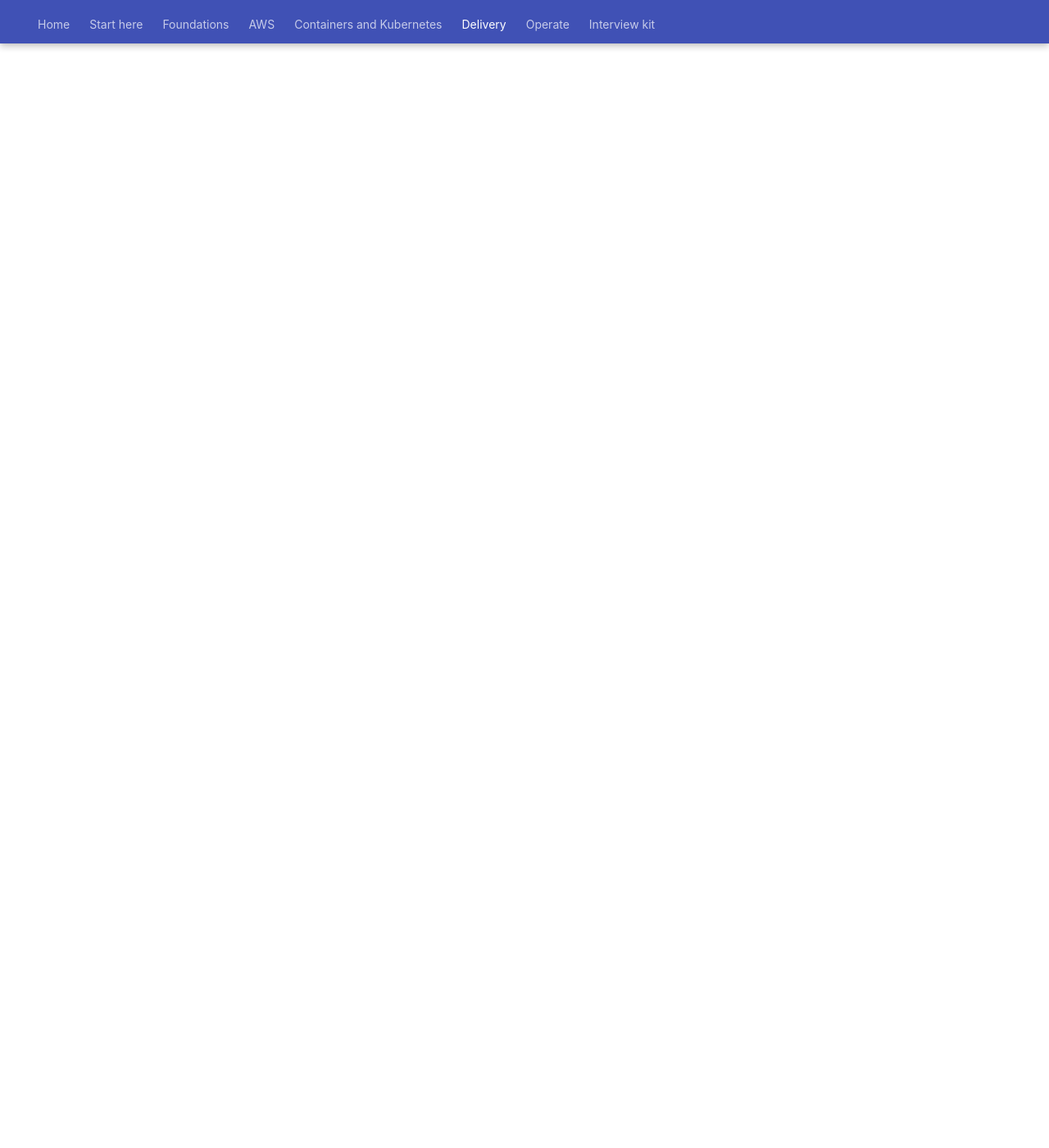
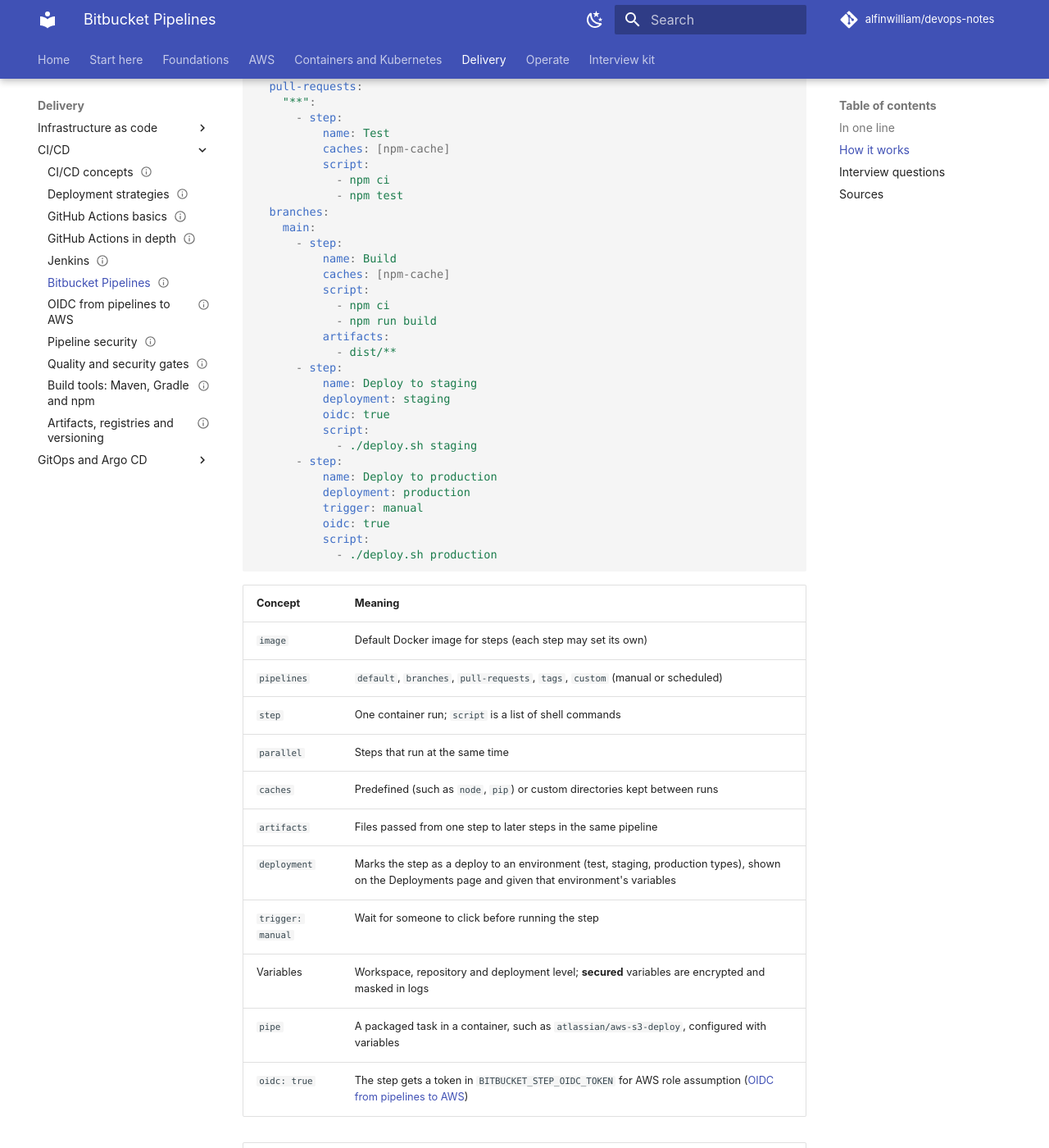
Before and after one commit to alfinwilliam/devops-notes, an MkDocs documentation site: the page built from docs/cicd/bitbucket-pipelines.md, in a window 1280 px wide and 1400 px high, scrolled down 1347 px. Shown: the whole window at 82% size. Built offline with MkDocs 1.6.1 and Material for MkDocs 9.7.7, drawn with Linux system fonts in a browser that asks for light colours; comment, search, counter and statistics services are not loaded; some of the changed text lies outside the part shown.

Commit message:
cicd: add "Bitbucket Pipelines"
Co-Authored-By: Claude Opus 5.5 <noreply@anthropic.com>

````diff
--- a/docs/cicd/bitbucket-pipelines.md
+++ b/docs/cicd/bitbucket-pipelines.md
@@ -1,20 +1,157 @@
 ---
 title: "Bitbucket Pipelines"
-status: stub
+status: draft
 form: short
 commands: docs
 ---
 
 # Bitbucket Pipelines
 
-> **Status: not written yet.** This page is a placeholder that lists what it will cover.
+> **Status: AI draft, 2026-11-16.** Not yet verified by me. Written from the Bitbucket Cloud documentation; nothing was run.
 
-## Planned coverage
+## In one line
 
-- bitbucket-pipelines.yml anatomy: image, pipelines, branches, steps, script
-- Caches and artifacts
-- Deployments and environments
-- Variables: repository, deployment, secured
-- Pipes
-- OIDC to AWS
-- A small comparison table with GitHub Actions
+Bitbucket Pipelines is the CI/CD built into Bitbucket Cloud: `bitbucket-pipelines.yml` defines pipelines per branch, pull request, tag or manual trigger, each step runs in a fresh container, and deployments, caches, artifacts, pipes and `oidc: true` cover environments, speed, reuse and keyless AWS access.
+
+## How it works
+
+```mermaid
+flowchart TD
+    E["Push, pull request, tag,<br/>schedule or manual run"] --> P["bitbucket-pipelines.yml:<br/>pick the matching pipeline"]
+    P --> S1["Step 1 in a fresh container:<br/>script, caches"]
+    S1 -->|"artifacts"| S2["Step 2: deployment: staging"]
+    S2 --> S3["Step 3: deployment: production,<br/>trigger: manual"]
+```
+
+```yaml
+image: node:22
+
+definitions:
+  caches:
+    npm-cache: ~/.npm
+
+pipelines:
+  pull-requests:
+    "**":
+      - step:
+          name: Test
+          caches: [npm-cache]
+          script:
+            - npm ci
+            - npm test
+  branches:
+    main:
+      - step:
+          name: Build
+          caches: [npm-cache]
+          script:
+            - npm ci
+            - npm run build
+          artifacts:
+            - dist/**
+      - step:
+          name: Deploy to staging
+          deployment: staging
+          oidc: true
+          script:
+            - ./deploy.sh staging
+      - step:
+          name: Deploy to production
+          deployment: production
+          trigger: manual
+          oidc: true
+          script:
+            - ./deploy.sh production
+```
+
+| Concept | Meaning |
+|---|---|
+| `image` | Default Docker image for steps (each step may set its own) |
+| `pipelines` | `default`, `branches`, `pull-requests`, `tags`, `custom` (manual or scheduled) |
+| `step` | One container run; `script` is a list of shell commands |
+| `parallel` | Steps that run at the same time |
+| `caches` | Predefined (such as `node`, `pip`) or custom directories kept between runs |
+| `artifacts` | Files passed from one step to later steps in the same pipeline |
+| `deployment` | Marks the step as a deploy to an environment (test, staging, production types), shown on the Deployments page and given that environment's variables |
+| `trigger: manual` | Wait for someone to click before running the step |
+| Variables | Workspace, repository and deployment level; **secured** variables are encrypted and masked in logs |
+| `pipe` | A packaged task in a container, such as `atlassian/aws-s3-deploy`, configured with variables |
+| `oidc: true` | The step gets a token in `BITBUCKET_STEP_OIDC_TOKEN` for AWS role assumption ([OIDC from pipelines to AWS](oidc-to-aws.md)) |
+
+| | Bitbucket Pipelines | GitHub Actions |
+|---|---|---|
+| File | One `bitbucket-pipelines.yml` | Many files in `.github/workflows/` |
+| Unit of work | Step = one container | Job = one runner with steps |
+| Reuse | Pipes, YAML anchors, shared pipeline configurations | Actions, reusable workflows ([GitHub Actions in depth](github-actions-in-depth.md)) |
+| Environments | Deployments with variables, permissions and manual triggers | Environments with protection rules |
+| Keyless AWS | `oidc: true` | `id-token: write` |
+| Self-hosted | Runners | Self-hosted runners |
+
+## Interview questions
+
+**1. Describe the structure of `bitbucket-pipelines.yml`.**
+
+<details markdown="1">
+<summary>Answer</summary>
+
+- An optional default `image`, `definitions` (caches, services, YAML anchors), and `pipelines`.
+- Pipelines by trigger: `default`, `branches`, `pull-requests`, `tags`, `custom`.
+- Each contains steps with a `script`, optional caches, artifacts, deployment and trigger.
+
+</details>
+
+**2. What is the difference between caches and artifacts?**
+
+<details markdown="1">
+<summary>Answer</summary>
+
+- Caches keep dependency directories between pipeline runs to save download time; not guaranteed.
+- Artifacts pass build outputs from one step to later steps of the same run.
+- Never rely on a cache for correctness.
+
+</details>
+
+**3. How do deployments and variables work together?**
+
+<details markdown="1">
+<summary>Answer</summary>
+
+- A step with `deployment: production` is tracked on the Deployments page and receives that environment's variables.
+- Secured variables are encrypted and masked.
+- Combined with `trigger: manual` and branch permissions, this gates production.
+
+</details>
+
+**4. How do you deploy to AWS from Bitbucket without stored keys?**
+
+<details markdown="1">
+<summary>Answer</summary>
+
+- Register the workspace's OIDC provider in IAM and create a role trusting it.
+- Pin the trust policy's `sub` to the repository UUID and, for production, the deployment environment UUID.
+- Add `oidc: true` to the step and give the token to the AWS CLI or SDK through `AWS_WEB_IDENTITY_TOKEN_FILE` and `AWS_ROLE_ARN`.
+
+</details>
+
+**5. What is a pipe?**
+
+<details markdown="1">
+<summary>Answer</summary>
+
+- A reusable, containerised task called with `pipe:` and configured with variables.
+- Examples: deploying to S3, notifying Slack, scanning.
+- Pin the pipe's version, as with any third-party action.
+
+</details>
+
+## Sources
+
+- [Bitbucket Cloud: pipelines configuration reference](https://support.atlassian.com/bitbucket-cloud/docs/bitbucket-pipelines-configuration-reference/)
+- [Bitbucket Cloud: step options](https://support.atlassian.com/bitbucket-cloud/docs/step-options/)
+- [Bitbucket Cloud: pipeline start conditions](https://support.atlassian.com/bitbucket-cloud/docs/pipeline-start-conditions/)
+- [Bitbucket Cloud: cache dependencies](https://support.atlassian.com/bitbucket-cloud/docs/cache-dependencies/)
+- [Bitbucket Cloud: use artifacts in steps](https://support.atlassian.com/bitbucket-cloud/docs/use-bitbucket-artifacts-in-step/)
+- [Bitbucket Cloud: set up and monitor deployments](https://support.atlassian.com/bitbucket-cloud/docs/set-up-and-monitor-deployments/)
+- [Bitbucket Cloud: variables and secrets](https://support.atlassian.com/bitbucket-cloud/docs/variables-and-secrets/)
+- [Bitbucket Cloud: what are pipes](https://support.atlassian.com/bitbucket-cloud/docs/what-are-pipes/)
+- [Bitbucket Cloud: deploy on AWS using OpenID Connect](https://support.atlassian.com/bitbucket-cloud/docs/deploy-on-aws-using-bitbucket-pipelines-openid-connect/)
````
